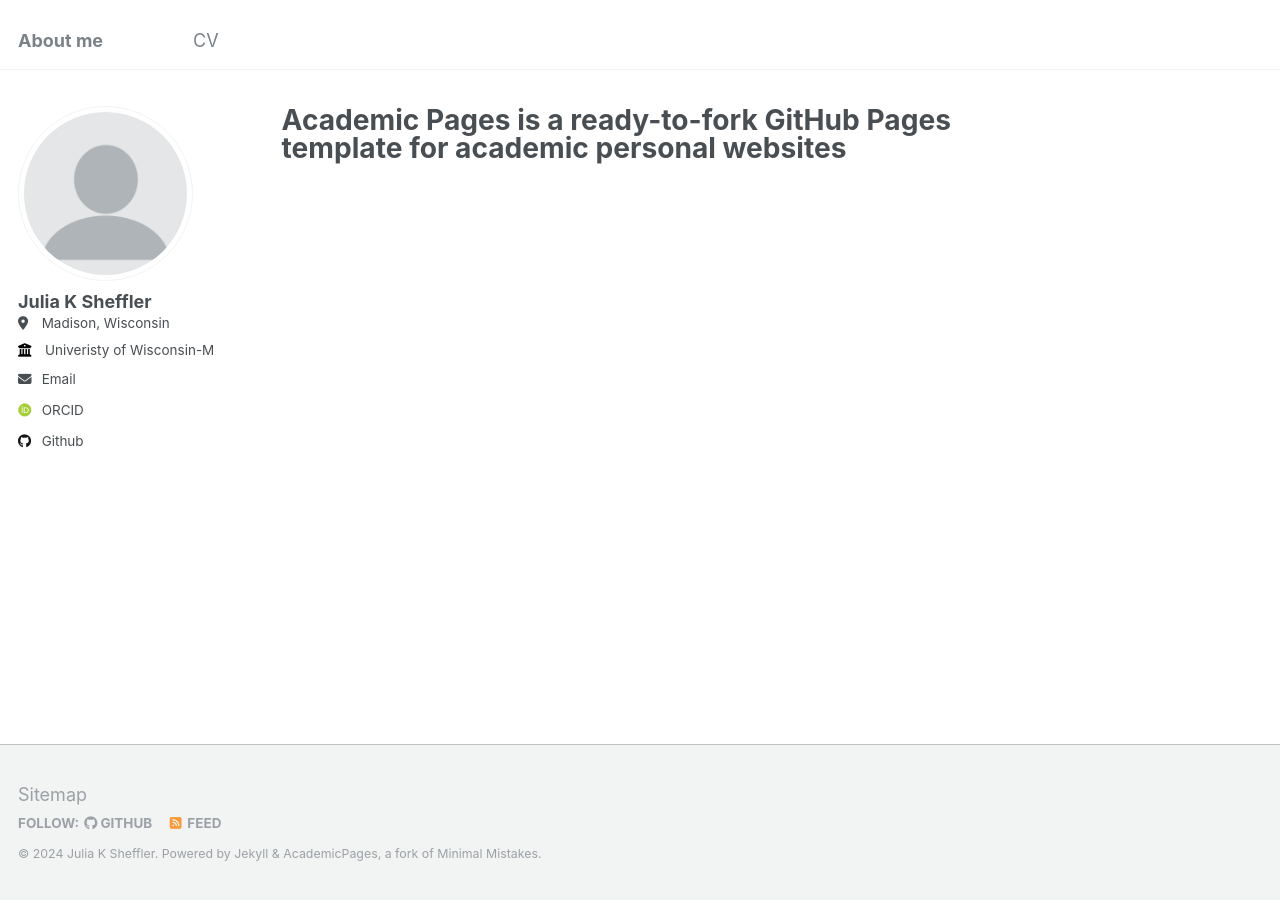
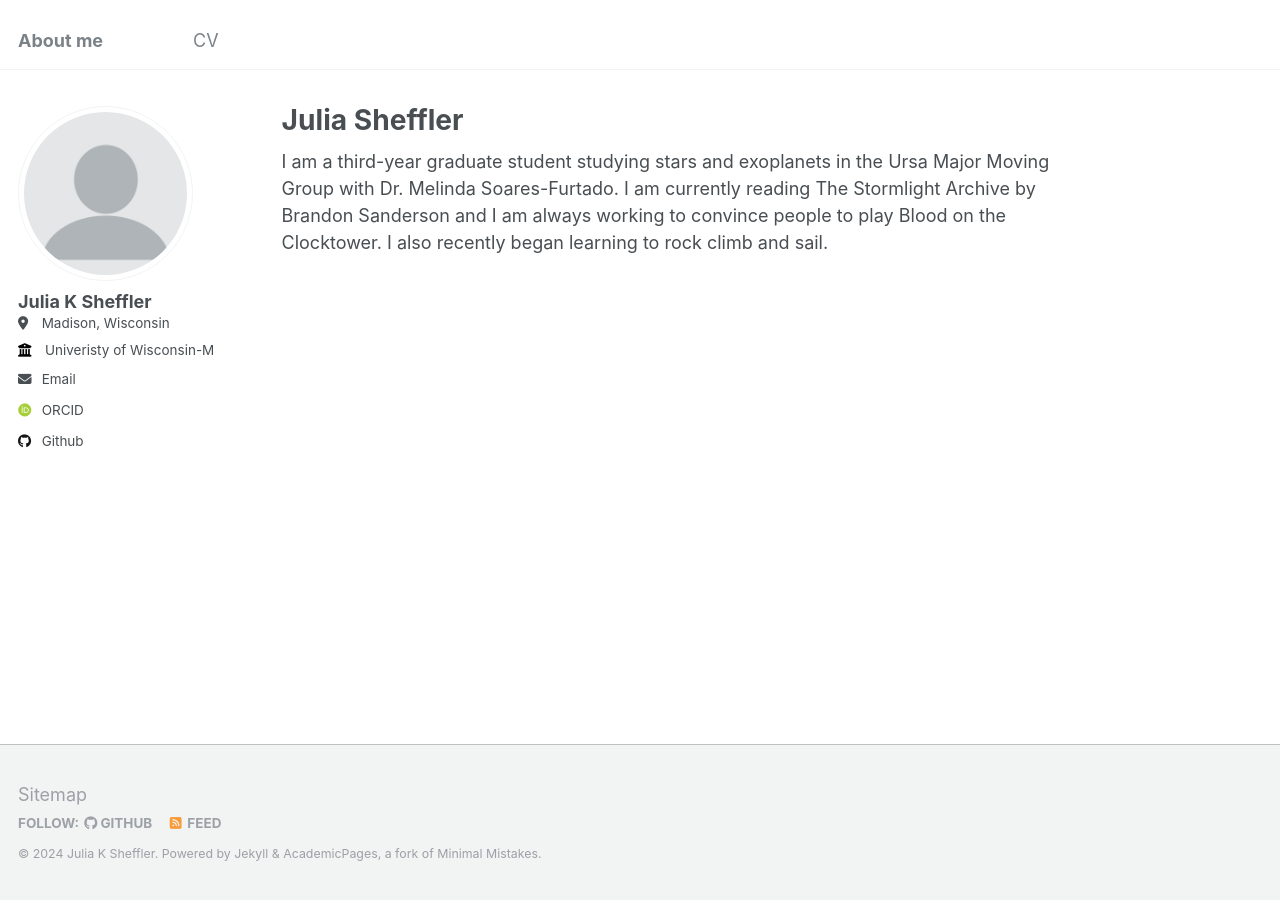
Before and after one commit to JKSheffler/JKSheffler.github.io, a Jekyll site: the page built from _pages/about.md, in a window 1280 px wide. Built offline with Jekyll 4.4.1, drawn with Linux system fonts in a browser that asks for light colours; some web fonts are replaced.

Commit message:
Update about.md

```diff
--- a/_pages/about.md
+++ b/_pages/about.md
@@ -1,8 +1,9 @@
 ---
 permalink: /
-title: "Academic Pages is a ready-to-fork GitHub Pages template for academic personal websites"
+title: "Julia Sheffler"
 author_profile: true
 redirect_from:
   - /about/
   - /about.html
 ---
+I am a third-year graduate student studying stars and exoplanets in the Ursa Major Moving Group with Dr. Melinda Soares-Furtado. I am currently reading The Stormlight Archive by Brandon Sanderson and I am always working to convince people to play Blood on the Clocktower. I also recently began learning to rock climb and sail.
```
